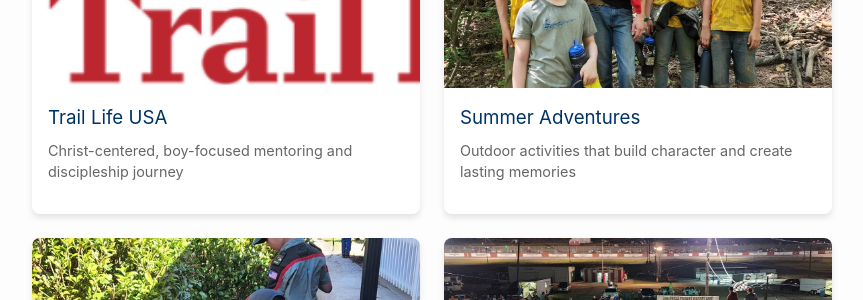
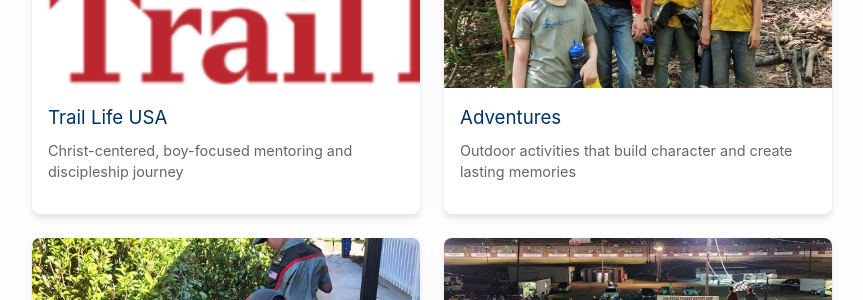
Before and after one commit to traillife-sc2244/traillife-sc2244.github.io, a Jekyll site: the page built from index.md, in a window 1280 px wide and 900 px high, scrolled down 724 px. Shown: the part 154-454 px from the top of the window, without its empty margins (208-1071 px from the left). Built offline with Jekyll 4.4.1, drawn with Linux system fonts in a browser that asks for light colours; comment, search, counter and statistics services are not loaded.

```diff
--- a/index.md
+++ b/index.md
@@ -23,7 +23,7 @@ Our goal in Troop 2244 is to develop Godly young men in the Pickens area that wi
   <div class="photo-card">
     <img src="/assets/images/gallery/2022_Summer_Adventure/e8bfeb_88f8b2a226914d1f881ec76136dfa5af~mv2.avif" alt="Summer Adventure">
     <div class="photo-content">
-      <h3>Summer Adventures</h3>
+      <h3>Adventures</h3>
       <p>Outdoor activities that build character and create lasting memories</p>
     </div>
   </div>
```
